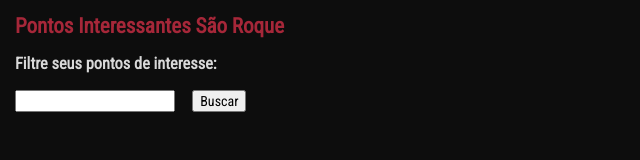
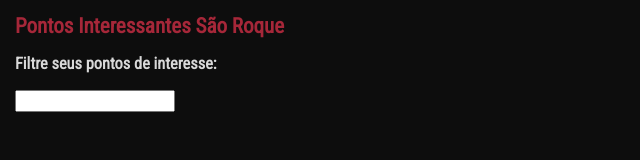
Before and after one commit to jthales/Projeto-Mapa, a plain HTML site: page directbairros/index.html in a window 1280 px wide. Shown: the whole page, without its empty margins (0-640 px from the left). Drawn offline with Linux system fonts and the light colour scheme; some packages are replaced by stand-ins of ours.

Commit message:
atualiza

```diff
--- a/directbairros/index.html
+++ b/directbairros/index.html
@@ -21,7 +21,6 @@
         <form id="brewery-search" class="search-area" data-bind="submit: filterBreweries">
           <!--  substitua a entrada por textIput binding aqui -->
           <input type="text" data-bind="textInput: inputString" class="search-input">
-          <input type="submit" value="Buscar" class="search-btn">
         </form>
       </div>
       <ul data-bind="foreach: filteredBreweryList" class="desktop-list">
```
